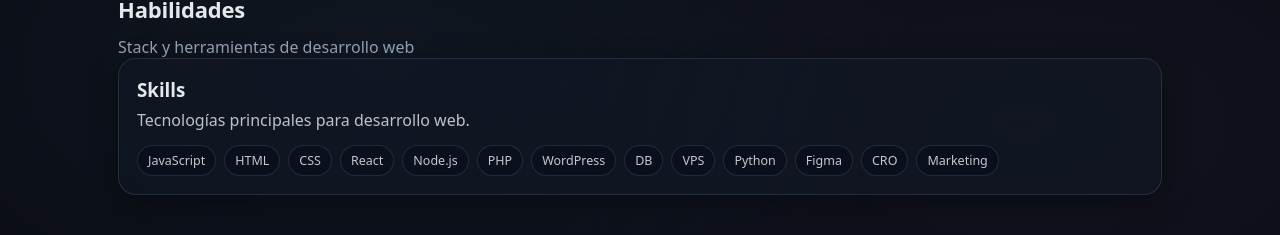
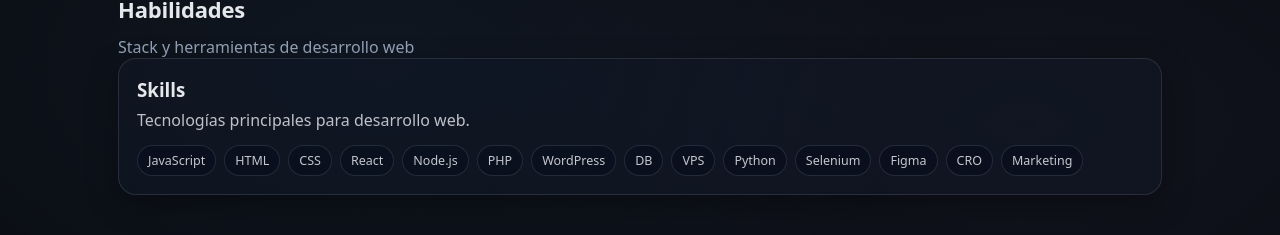
Before and after one commit to juanrobyte/portfolio, a React (Vite) app: page / in a window 1280 px wide. Shown: the part 1951-2186 px from the top of the page. Built offline with nearby package versions, Linux system fonts and the light colour scheme.

Commit message:
Skills changes

```diff
--- a/src/i18n/content.js
+++ b/src/i18n/content.js
@@ -170,6 +170,7 @@
           "DB",
           "VPS",
           "Python",
+          "Selenium",
           "Figma",
           "CRO",
           "Marketing",
```
Also changed, not shown: 2 other files (tests, documents, lock files or other folders).
